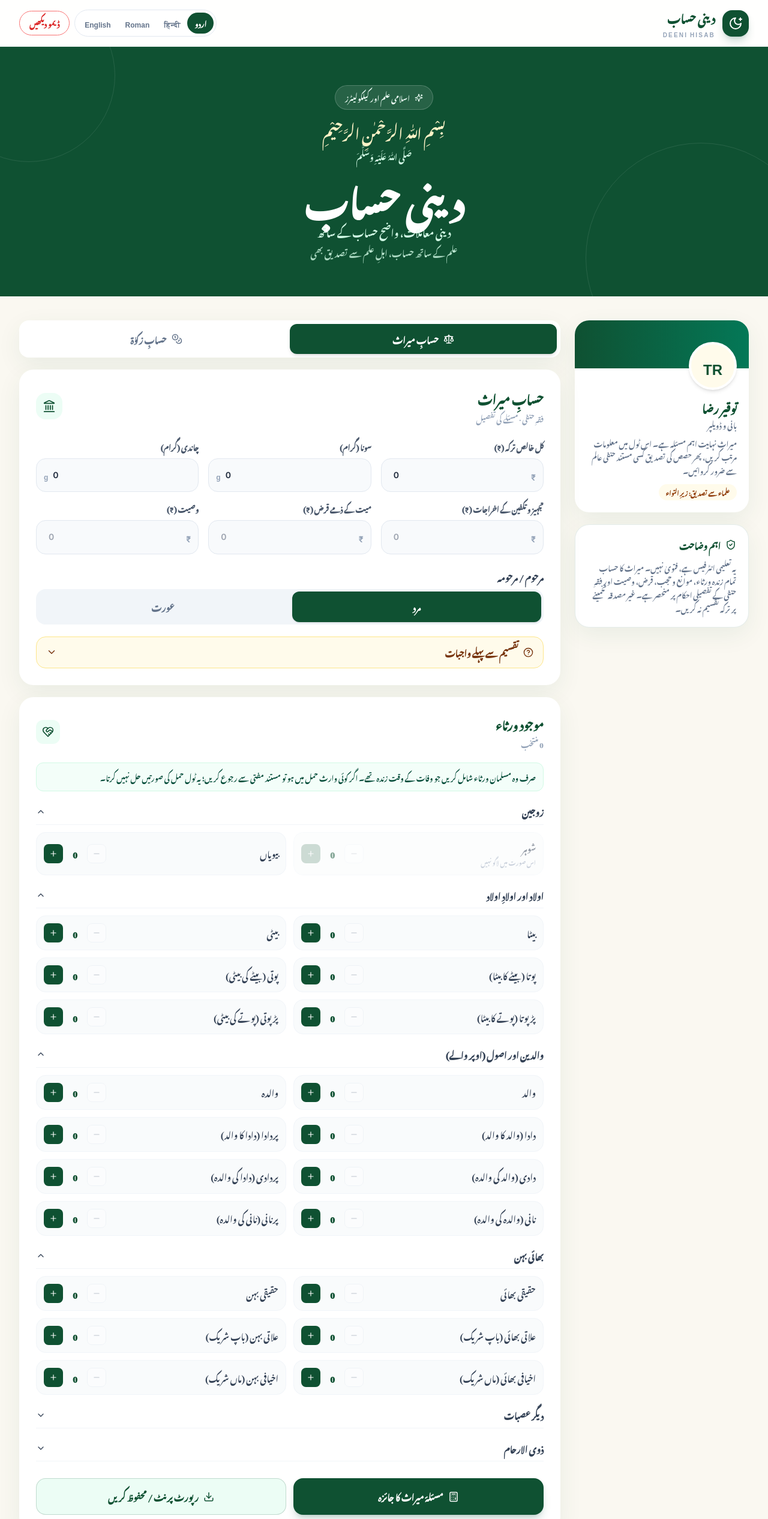
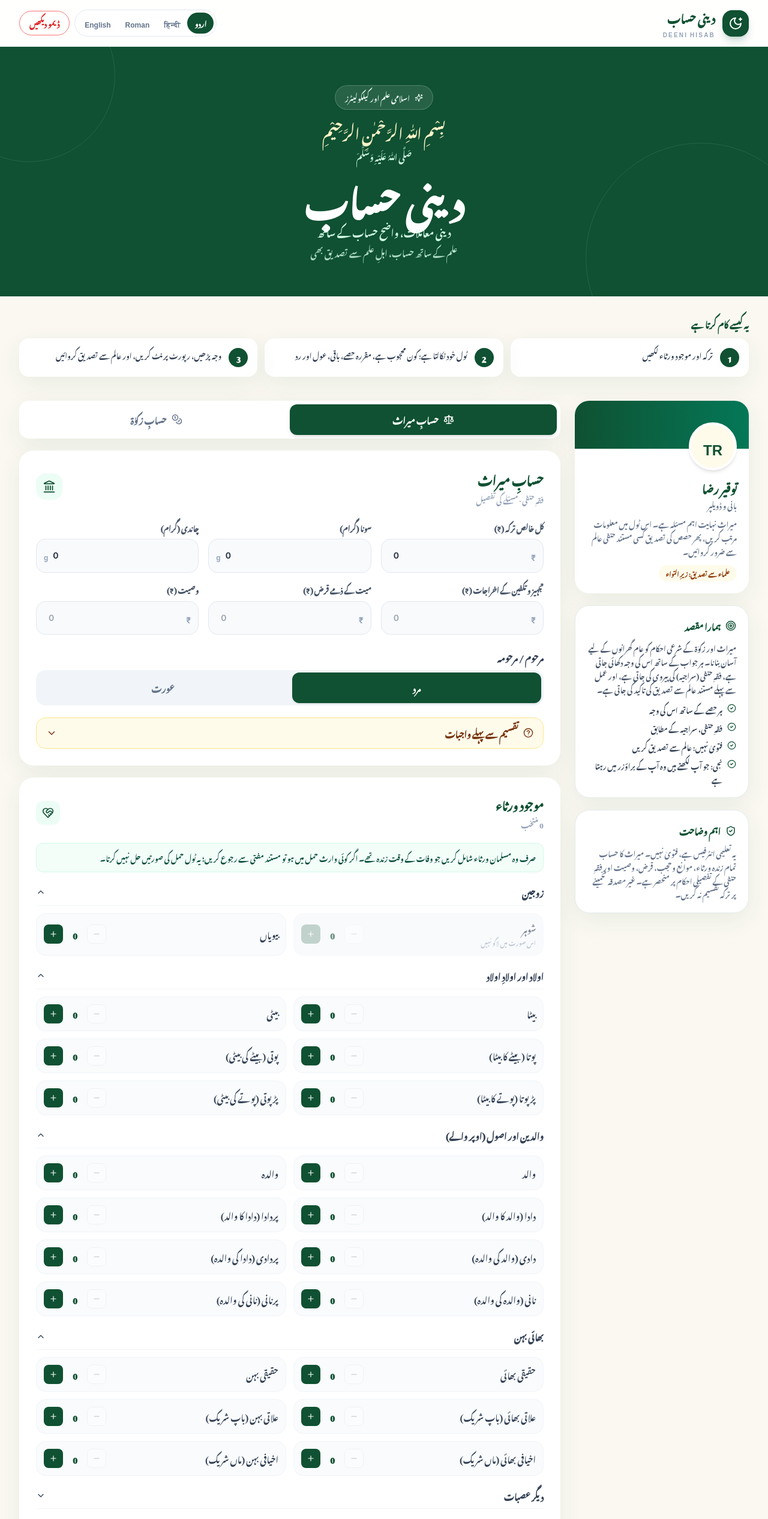
Before and after one commit to mdtokirraja56-sudo/deeni-hisab, a Next.js app: page / in a window 1280 px wide. Shown: the top 2532 px of the page at 60% size. Built offline with nearby package versions, Linux system fonts and the light colour scheme; a web font is replaced by a local one.

Commit message:
Update page.tsx

```diff
--- a/app/page.tsx
+++ b/app/page.tsx
@@ -4,12 +4,15 @@ import { useEffect, useMemo, useState } from "react";
 import {
   BookOpen, Calculator, ChevronDown, ChevronUp, CircleHelp, Download,
   Facebook, HeartHandshake, Instagram, MoonStar, Plus, Minus,
-  ShieldCheck, Youtube, MessageCircle, Sparkles, Coins, Scale, Landmark
+  ShieldCheck, Youtube, MessageCircle, Sparkles, Coins, Scale, Landmark, Target, CheckCircle2, AlertTriangle, RotateCcw
 } from "lucide-react";
 import { calculateZakat, ZAKAT_RULES, type NisabBasis, type ZakatInput, type ZakatResult } from "../lib/zakat";
 import { parseAmount, sanitizeDecimal } from "../lib/numbers";
 import { copy } from "../lib/copy";
-import { HEIRS, HEIR_DEFS, HEIR_GROUPS, initialHeirs, type HeirDef, type HeirKey, type Lang } from "../lib/heirs";
+import { copy2 } from "../lib/copy2";
+import { HEIR_DEFS, HEIR_GROUPS, initialHeirs, type HeirDef, type HeirKey, type Lang } from "../lib/heirs";
+import { MAX_COUNT, calculateMirath, wouldBeBlocked, type BlockCode, type Counts, type MirathResult } from "../lib/mirath";
+import { MirathResultView } from "./MirathResult";
 
 type ZakatField = "cash" | "goldGrams" | "silverGrams" | "goldPricePerGram" | "silverPricePerGram" | "businessStock" | "receivables" | "otherZakatable" | "debtsDueNow";
 
@@ -18,7 +21,10 @@ const initialZakat: Record<ZakatField, string> = {
   businessStock: "", receivables: "", otherZakatable: "", debtsDueNow: ""
 };
 
-const heirMax = Object.fromEntries(HEIRS.map(h => [h.key, h.max])) as Record<HeirKey, number>;
+// Only facts that are certain are limited (4 wives; one husband, father, mother, grandfather). Going past the limit shows an alert.
+const heirLimit = (key: string): number => MAX_COUNT[key] ?? 99;
+
+type BlockInfo = { by: HeirKey[]; code: BlockCode } | null;
 
 const LANGS: { id: Lang; label: string }[] = [
   { id: "ur", label: "اردو" },
@@ -35,6 +41,7 @@ const SOCIAL_LINKS: { label: string; url: string; Icon: typeof Facebook }[] = [
   { label: "WhatsApp", url: "", Icon: MessageCircle },
   { label: "Instagram", url: "", Icon: Instagram }
 ];
+
 
 const isLang = (v: string | null): v is Lang => v === "ur" || v === "hi" || v === "roman" || v === "en";
 
@@ -55,9 +62,19 @@ export default function Home() {
   const [nisabBasis, setNisabBasis] = useState<NisabBasis>(ZAKAT_RULES.defaultNisabBasis);
   const [hawl, setHawl] = useState(false);
   const [zakatResult, setZakatResult] = useState<ZakatResult | null>(null);
-  const [review, setReview] = useState<"none" | "ok" | "noheirs">("none");
+  const [mirathResult, setMirathResult] = useState<MirathResult | null>(null);
+  const [alertMsg, setAlertMsg] = useState("");
   const [demoOpen, setDemoOpen] = useState(false);
   const t = copy[lang];
+  const t2 = copy2[lang];
+  const heirLabel = (key: HeirKey): string => HEIR_DEFS.find(d => d.key === key)?.label[lang] ?? key;
+  // Live "mahjub" status for every heir, from the same engine that makes the result.
+  const blockInfo = useMemo(() => {
+    const counts = heirs as Counts;
+    const out: Partial<Record<HeirKey, BlockInfo>> = {};
+    for (const d of HEIR_DEFS) out[d.key as HeirKey] = wouldBeBlocked(gender, counts, d.key as HeirKey);
+    return out;
+  }, [gender, heirs]);
   const money = (n: number) => new Intl.NumberFormat("en-IN", { style: "currency", currency: "INR", maximumFractionDigits: 2 }).format(n);
   const heirTotal = useMemo(() => Object.values(heirs).reduce((a, b) => a + b, 0), [heirs]);
 
@@ -73,9 +90,20 @@ export default function Home() {
     try { localStorage.setItem("deeni-hisab-lang", lang); } catch { /* ignore */ }
   }, [lang]);
 
+  useEffect(() => {
+    if (!alertMsg) return;
+    const id = setTimeout(() => setAlertMsg(""), 4500);
+    return () => clearTimeout(id);
+  }, [alertMsg]);
+
   const updateHeir = (key: HeirKey, delta: number) => {
-    setHeirs(prev => ({ ...prev, [key]: Math.max(0, Math.min(heirMax[key], prev[key] + delta)) }));
-    setReview("none");
+    const limit = heirLimit(key);
+    if (delta > 0 && heirs[key] >= limit) {
+      setAlertMsg(key === "wives" ? t2.alertWives : `${heirLabel(key)}: ${t2.alertSingle}`);
+      return;
+    }
+    setHeirs(prev => ({ ...prev, [key]: Math.max(0, Math.min(limit, prev[key] + delta)) }));
+    setMirathResult(null);
   };
   const chooseGender = (g: "male" | "female") => {
     setGender(g);
@@ -85,10 +113,11 @@ export default function Home() {
       for (const d of HEIR_DEFS) if (d.onlyFor && d.onlyFor !== g) next[d.key as HeirKey] = 0;
       return next;
     });
-    setReview("none");
+    setMirathResult(null);
   };
   const heirDisabled = (def: HeirDef) => def.onlyFor !== undefined && def.onlyFor !== gender;
-  const reviewCase = () => setReview(heirTotal === 0 ? "noheirs" : "ok");
+  const reviewCase = () => setMirathResult(calculateMirath(gender, heirs as Counts));
+  const resetMirath = () => { setHeirs(initialHeirs); setMirathResult(null); setAlertMsg(""); };
 
   const printReport = () => window.print();
 
@@ -154,6 +183,18 @@ export default function Home() {
         </div>
       </section>
 
+      <section aria-label={t2.howTitle} className="mx-auto max-w-7xl px-4 pt-8 md:px-8 print:hidden">
+        <h2 className="mb-3 text-sm font-extrabold text-deen">{t2.howTitle}</h2>
+        <ol className="grid gap-3 sm:grid-cols-3">
+          {t2.how.map((step, i) => (
+            <li key={step} className="flex items-start gap-3 rounded-2xl bg-white p-4 shadow-soft ring-1 ring-slate-900/5">
+              <span className="grid h-8 w-8 shrink-0 place-items-center rounded-full bg-deen text-sm font-black text-white">{i + 1}</span>
+              <span className="text-xs font-semibold leading-6 text-slate-700">{step}</span>
+            </li>
+          ))}
+        </ol>
+      </section>
+
       <div className="mx-auto grid max-w-7xl gap-6 px-4 py-8 md:grid-cols-[290px_1fr] md:px-8 md:py-10">
         <aside className="space-y-5">
           <div className="overflow-hidden rounded-3xl bg-white shadow-soft ring-1 ring-slate-900/5">
@@ -168,6 +209,13 @@ export default function Home() {
               </div>}
               <p className="mt-3 inline-block rounded-full bg-amber-50 px-3 py-1 text-[10px] font-bold text-amber-800">{t.reviewStatus}</p>
             </div>
+          </div>
+          <div className="rounded-3xl border border-emerald-900/10 bg-white p-5 shadow-soft">
+            <div className="flex items-center gap-2 text-deen"><Target size={18}/><span className="text-sm font-extrabold">{t2.missionTitle}</span></div>
+            <p className="mt-3 text-xs leading-6 text-slate-600">{t2.missionText}</p>
+            <ul className="mt-3 space-y-2">
+              {t2.principles.map(p => <li key={p} className="flex items-start gap-2 text-xs font-semibold leading-5 text-slate-700"><CheckCircle2 size={15} className="mt-0.5 shrink-0 text-deen"/><span>{p}</span></li>)}
+            </ul>
           </div>
           <div className="rounded-3xl border border-emerald-900/10 bg-white p-5 shadow-soft">
             <div className="flex items-center gap-2 text-deen"><ShieldCheck size={18}/><span className="text-sm font-extrabold">{t.note}</span></div>
@@ -209,14 +257,16 @@ export default function Home() {
               <div className="mb-5 flex items-center justify-between"><div><h3 className="text-lg font-extrabold text-deen">{t.heirs}</h3><p className="mt-1 text-xs text-slate-400">{heirTotal} {t.selected}</p></div><div className="grid h-10 w-10 place-items-center rounded-xl bg-emerald-50 text-deen"><HeartHandshake size={20}/></div></div>
               <div className="space-y-5">
                 <p className="rounded-xl border border-emerald-100 bg-emerald-50/60 p-3 text-xs leading-6 text-emerald-900">{t.heirNote}</p>
-                {HEIR_GROUPS.map(g => <HeirGroup key={g.id} title={g.title[lang]} defs={HEIR_DEFS.filter(d => d.group === g.id)} lang={lang} heirs={heirs} update={updateHeir} disabled={heirDisabled} naText={t.notApplicable} decLabel={t.dec} incLabel={t.inc} open={openGroups[g.id]} toggle={() => setOpenGroups(prev => ({ ...prev, [g.id]: !prev[g.id] }))}/>)}
+                {HEIR_GROUPS.map(g => <HeirGroup key={g.id} title={g.title[lang]} defs={HEIR_DEFS.filter(d => d.group === g.id)} lang={lang} heirs={heirs} update={updateHeir} disabled={heirDisabled} blockInfo={blockInfo} blockedWord={t2.blockedWord} blockTexts={t2.blocks} heirLabel={heirLabel} naText={t.notApplicable} decLabel={t.dec} incLabel={t.inc} open={openGroups[g.id]} toggle={() => setOpenGroups(prev => ({ ...prev, [g.id]: !prev[g.id] }))}/>)}
               </div>
+              {alertMsg && <div role="alert" className="sticky bottom-3 z-30 mt-4 flex items-start gap-2 rounded-2xl border border-red-300 bg-red-50 p-4 text-sm font-bold leading-6 text-red-800 shadow-lg"><AlertTriangle size={18} className="mt-0.5 shrink-0"/><span>{alertMsg}</span></div>}
               <div className="mt-7 grid gap-3 sm:grid-cols-2 print:hidden">
-                <button type="button" onClick={reviewCase} className="flex items-center justify-center gap-2 rounded-2xl bg-deen px-5 py-4 text-sm font-extrabold text-white shadow-lg shadow-emerald-900/20 transition hover:bg-emerald-800"><Calculator size={18}/>{t.calculate}</button>
-                <button type="button" onClick={printReport} className="flex items-center justify-center gap-2 rounded-2xl border border-deen/20 bg-emerald-50 px-5 py-4 text-sm font-extrabold text-deen transition hover:bg-emerald-100"><Download size={18}/>{t.report}</button>
+                <button type="button" onClick={reviewCase} className="flex items-center justify-center gap-2 rounded-2xl bg-deen px-5 py-4 text-sm font-extrabold text-white shadow-lg shadow-emerald-900/20 transition hover:bg-emerald-800"><Calculator size={18}/>{t2.divide}</button>
+                <button type="button" onClick={resetMirath} className="flex items-center justify-center gap-2 rounded-2xl border border-slate-200 bg-white px-5 py-4 text-sm font-extrabold text-slate-600 transition hover:bg-slate-50"><RotateCcw size={18}/>{t2.reset}</button>
               </div>
-              {review === "noheirs" && <div role="alert" className="mt-5 rounded-2xl border border-red-200 bg-red-50 p-4 text-sm font-bold text-red-800">{t.needHeir}</div>}
-              {review === "ok" && <div className="mt-5 rounded-2xl border border-amber-200 bg-amber-50 p-4 text-sm leading-6 text-amber-950"><strong>{t.reviewTitle}</strong><p className="mt-1 text-xs">{t.reviewText}</p><p className="mt-2 text-xs">{t.sumEstate}: {money(estateNum)} · {t.gold}: {gold || "0"} · {t.silver}: {silver || "0"} · {heirTotal} {t.sumHeirs}</p>
+              {mirathResult && <>
+                <div className="mt-5 rounded-2xl border border-amber-200 bg-amber-50 p-4 text-sm leading-6 text-amber-950">
+                  <p className="text-xs">{t.sumEstate}: {money(estateNum)} · {t.gold}: {gold || "0"} · {t.silver}: {silver || "0"} · {heirTotal} {t.sumHeirs}</p>
                   <ul className="mt-3 space-y-1.5 text-xs">
                     <li className="flex justify-between gap-3"><span>{t.netAfterDebts}</span><span className="font-bold tabular-nums">{money(netEstate)}</span></li>
                     <li className="flex justify-between gap-3"><span>{t.bequestCap}</span><span className="font-bold tabular-nums">{money(bequestCap)}</span></li>
@@ -225,7 +275,9 @@ export default function Home() {
                   </ul>
                         {costsNum > estateNum && <p className="mt-2 text-xs font-bold text-red-700">{t.costsExceed}</p>}
                   {parseAmount(bequest) > bequestCap && <p className="mt-2 text-xs font-bold text-red-700">{t.bequestOver}</p>}
-              </div>}
+                </div>
+                <MirathResultView result={mirathResult} t2={t2} money={money} distributable={remainingForHeirs} heirLabel={heirLabel} onPrint={printReport} onReset={resetMirath} printLabel={t.report}/>
+              </>}
             </div>
           </div> : <div className="rounded-3xl bg-white p-5 shadow-soft ring-1 ring-slate-900/5 md:p-7">
             <div className="mb-6 flex items-center gap-3"><div className="grid h-12 w-12 place-items-center rounded-2xl bg-emerald-50 text-deen"><Coins size={24}/></div><div><h2 className="text-xl font-extrabold text-deen">{t.zakat}</h2><p className="text-xs text-slate-400">{t.zakatSub}</p></div></div>
@@ -247,6 +299,7 @@ export default function Home() {
               <Field label={t.zReceivables} value={zk.receivables} setValue={v => setZ("receivables", v)} prefix="₹" error={zError("receivables")}/>
               <Field label={t.zOther} value={zk.otherZakatable} setValue={v => setZ("otherZakatable", v)} prefix="₹" error={zError("otherZakatable")}/>
             </div>
+
             <h3 className="mb-3 mt-6 border-b border-slate-100 pb-2 text-sm font-extrabold text-slate-700">{t.zLiabilities}</h3>
             <Field label={t.zDebts} value={zk.debtsDueNow} setValue={v => setZ("debtsDueNow", v)} prefix="₹" error={zError("debtsDueNow")}/>
 
@@ -293,7 +346,7 @@ function Field({ label, value, setValue, prefix, suffix, error, hint }: { label:
   return <label className="block"><span className="mb-2 block text-xs font-bold text-slate-600">{label}</span><div className={`flex items-center rounded-2xl border bg-slate-50 px-3 transition focus-within:bg-white focus-within:ring-4 ${error ? "border-red-400 focus-within:border-red-500 focus-within:ring-red-500/10" : "border-slate-200 focus-within:border-emerald-700 focus-within:ring-emerald-700/10"}`}>{prefix && <span className="text-sm font-bold text-slate-400">{prefix}</span>}<input inputMode="decimal" value={value} onChange={e => setValue(e.target.value)} aria-invalid={error ? true : undefined} className="min-w-0 w-full bg-transparent px-2 py-3.5 text-sm font-semibold outline-none" placeholder="0"/>{suffix && <span className="text-xs font-bold text-slate-400">{suffix}</span>}</div>{error ? <span role="alert" className="mt-1 block text-[11px] font-bold text-red-600">{error}</span> : hint ? <span className="mt-1 block text-[11px] text-slate-400">{hint}</span> : null}</label>;
 }
 
-function HeirGroup({ title, defs, lang, heirs, update, disabled, naText, decLabel, incLabel, open, toggle }: { title: string; defs: HeirDef[]; lang: Lang; heirs: Record<HeirKey, number>; update: (key: HeirKey, delta: number) => void; disabled: (def: HeirDef) => boolean; naText: string; decLabel: string; incLabel: string; open: boolean; toggle: () => void }) {
+function HeirGroup({ title, defs, lang, heirs, update, disabled, blockInfo, blockedWord, blockTexts, heirLabel, naText, decLabel, incLabel, open, toggle }: { title: string; defs: HeirDef[]; lang: Lang; heirs: Record<HeirKey, number>; update: (key: HeirKey, delta: number) => void; disabled: (def: HeirDef) => boolean; blockInfo: Partial<Record<HeirKey, BlockInfo>>; blockedWord: string; blockTexts: Record<BlockCode, string>; heirLabel: (key: HeirKey) => string; naText: string; decLabel: string; incLabel: string; open: boolean; toggle: () => void }) {
   const count = defs.reduce((sum, d) => sum + heirs[d.key as HeirKey], 0);
   return <div>
     <button type="button" onClick={toggle} aria-expanded={open} className="mb-3 flex w-full items-center justify-between border-b border-slate-100 pb-2 text-start text-sm font-extrabold text-slate-700">
@@ -302,12 +355,18 @@ function HeirGroup({ title, defs, lang, heirs, update, disabled, naText, decLabe
     </button>
     {open && <div className="grid gap-3 sm:grid-cols-2">{defs.map(def => {
       const key = def.key as HeirKey; const off = disabled(def); const label = def.label[lang];
-      return <div key={key} className={`flex items-center justify-between gap-3 rounded-2xl border border-slate-100 bg-slate-50/80 px-3 py-3 ${off ? "opacity-50" : ""}`}>
-        <span className="text-sm font-semibold text-slate-700">{label}{off && <span className="block text-[10px] font-normal text-slate-400">{naText}</span>}</span>
+      const blk = off ? null : blockInfo[key] ?? null;
+      const blockedNow = blk !== null;
+      const cannotAdd = off || (blockedNow && heirs[key] === 0);
+      return <div key={key} className={`flex items-center justify-between gap-3 rounded-2xl border px-3 py-3 ${off || (blockedNow && heirs[key] === 0) ? "border-slate-100 bg-slate-100/70 opacity-60" : blockedNow ? "border-amber-200 bg-amber-50/70" : "border-slate-100 bg-slate-50/80"}`}>
+        <span className="text-sm font-semibold text-slate-700">{label}
+          {off && <span className="block text-[10px] font-normal text-slate-400">{naText}</span>}
+          {blk && <span className="block text-[10px] font-normal leading-4 text-amber-800">{blockedWord} — {blockTexts[blk.code]}{blk.by.length > 0 ? ` (${blk.by.slice(0, 2).map(heirLabel).join(" / ")})` : ""}</span>}
+        </span>
         <div className="flex shrink-0 items-center gap-2">
           <button type="button" disabled={off || heirs[key] <= 0} onClick={() => update(key, -1)} aria-label={`${decLabel}: ${label}`} className="grid h-8 w-8 place-items-center rounded-lg border border-slate-200 bg-white text-slate-500 hover:border-deen hover:text-deen disabled:cursor-not-allowed disabled:opacity-40"><Minus size={14}/></button>
           <span className="w-6 text-center text-sm font-extrabold tabular-nums text-deen">{heirs[key]}</span>
-          <button type="button" disabled={off || heirs[key] >= heirMax[key]} onClick={() => update(key, 1)} aria-label={`${incLabel}: ${label}`} className="grid h-8 w-8 place-items-center rounded-lg bg-deen text-white hover:bg-emerald-800 disabled:cursor-not-allowed disabled:opacity-40"><Plus size={14}/></button>
+          <button type="button" disabled={cannotAdd} onClick={() => update(key, 1)} aria-label={`${incLabel}: ${label}`} className="grid h-8 w-8 place-items-center rounded-lg bg-deen text-white hover:bg-emerald-800 disabled:cursor-not-allowed disabled:opacity-40"><Plus size={14}/></button>
         </div>
       </div>;
     })}</div>}
```
Lines whose indentation alone changed are shown as unchanged.
